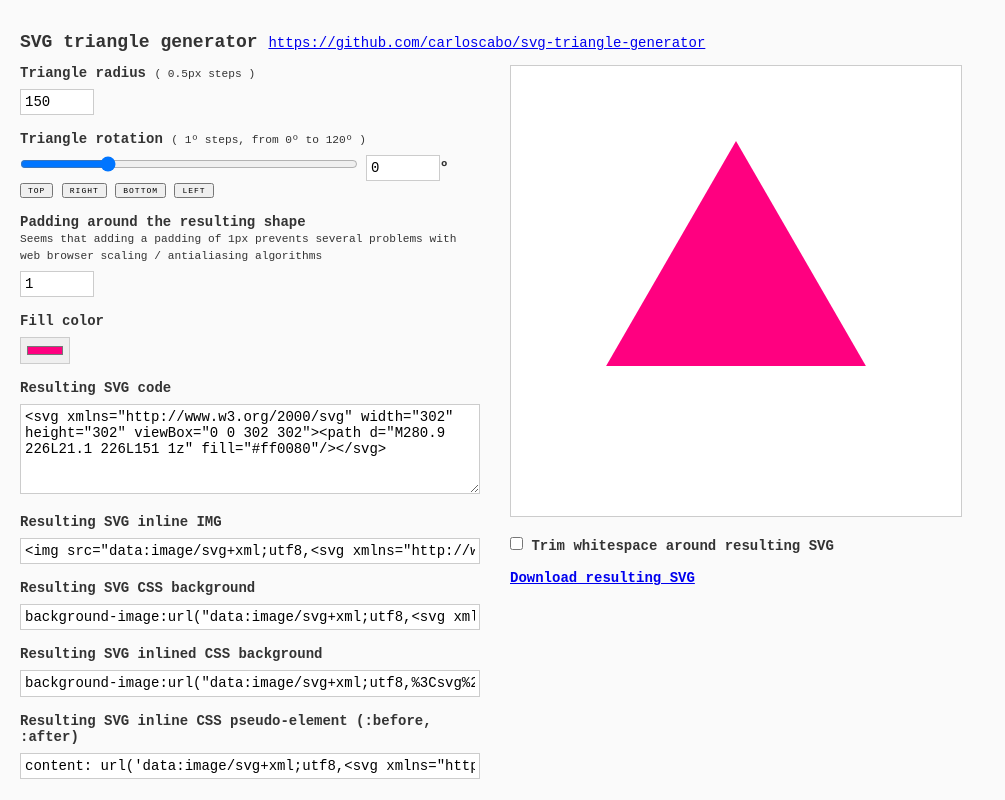
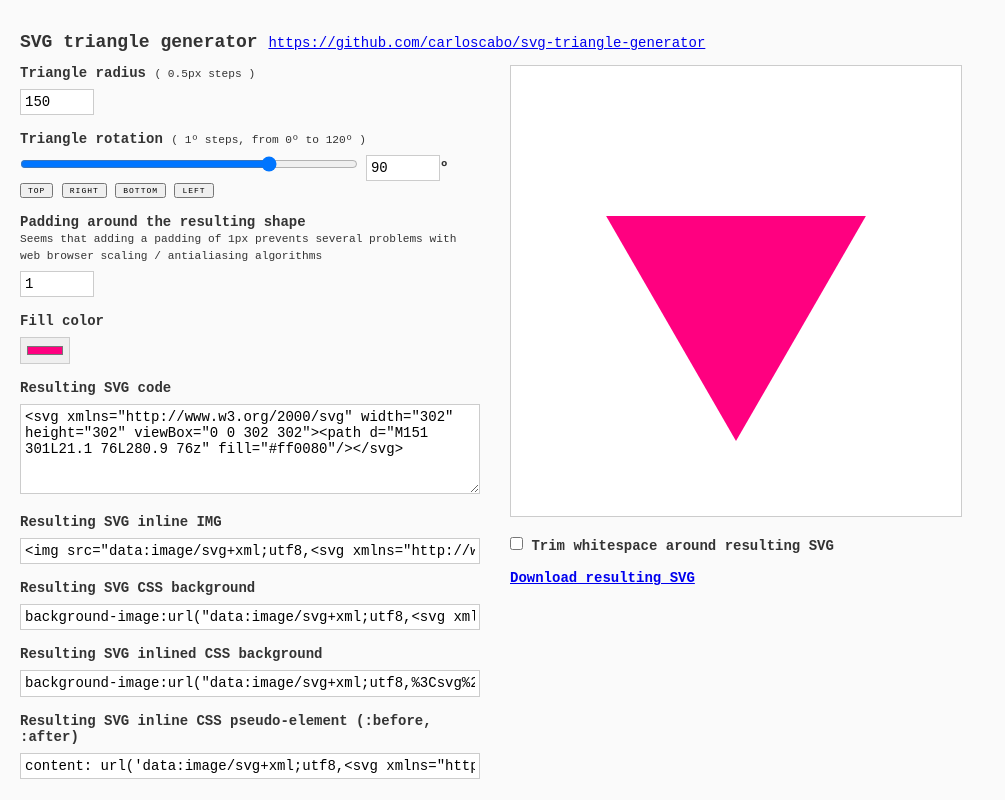
Before and after one commit to carloscabo/svg-triangle-generator, a plain HTML site: page index.html in a window 1280 px wide. Shown: the whole page, without its empty margins (0-1005 px from the left). Drawn offline with nearby package versions, Linux system fonts and the light colour scheme; a web font is replaced by a local one.

Commit message:
Pink triangle

```diff
--- a/index.html
+++ b/index.html
@@ -20,8 +20,8 @@
       </label>
       <label>
         Triangle rotation <small>( 1º steps, from 0º to 120º )</small><br>
-        <input id="rotation-angle-range" type="range" min="0" max="120" value="30" step="0.5">
-        <input type="number" id="rotation-angle" value="0"><span>º</span>
+        <input id="rotation-angle-range" type="range" min="0" max="120" value="90" step="0.5">
+        <input type="number" id="rotation-angle" value="90"><span>º</span>
         <div class="angle-buttons">
           <button class="set-angle" data-angle="30">TOP</button>
           <button class="set-angle" data-angle="0">RIGHT</button>
```
